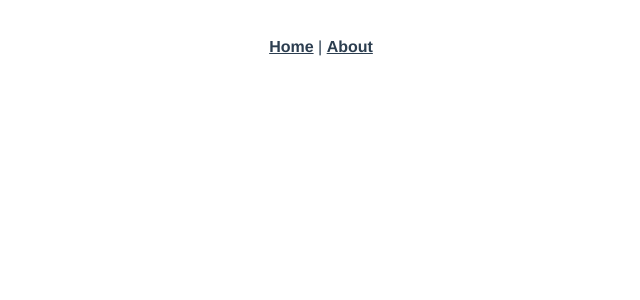
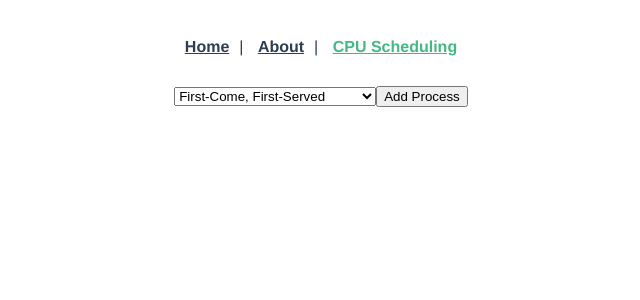
Before and after one commit to klvlb/project-cpu-scheduling, a Vue app in the folder client/: page /cpu-scheduling in a window 1280 px wide. Shown: the top 300 px of the page, without its empty margins (319-959 px from the left). Built offline with nearby package versions, Linux system fonts and the light colour scheme.

Commit message:
First attempt of component writing.

```diff
--- a/client/package.json
+++ b/client/package.json
@@ -37,7 +37,9 @@
     "parserOptions": {
       "parser": "babel-eslint"
     },
-    "rules": {}
+    "rules": {
+      "quotes": [2, "double", {"avoidEscape": true}]
+    }
   },
   "browserslist": [
     "> 1%",
--- a/client/public/index.html
+++ b/client/public/index.html
@@ -6,6 +6,7 @@
     <meta name="viewport" content="width=device-width,initial-scale=1.0">
     <link rel="icon" href="<%= BASE_URL %>favicon.ico">
     <title><%= htmlWebpackPlugin.options.title %></title>
+    <script src="https://cdn.jsdelivr.net/npm/vue/dist/vue.js"></script>
   </head>
   <body>
     <noscript>
--- a/client/src/App.vue
+++ b/client/src/App.vue
@@ -1,10 +1,11 @@
 <template>
   <div id="app">
     <div id="nav">
-      <router-link to="/">Home</router-link> |
-      <router-link to="/about">About</router-link>
+      <router-link to="/">Home</router-link>|
+      <router-link to="/about">About</router-link>|
+      <router-link to="/cpu-scheduling">CPU Scheduling</router-link>
     </div>
-    <router-view/>
+    <router-view />
   </div>
 </template>
 
@@ -23,6 +24,7 @@
   a {
     font-weight: bold;
     color: #2c3e50;
+    margin: 0 10px;
 
     &.router-link-exact-active {
       color: #42b983;
--- /dev/null
+++ b/client/src/components/CPUScheduling.vue
@@ -0,0 +1,58 @@
+<template>
+  <div>
+    <form method="post" id="algo-form">
+      <select id="algo" name="algo-list" form="algo-form">
+        <option value="fcfs">First-Come, First-Served</option>
+        <option value="sjf">Shortest Job First</option>
+        <option value="srtf">Shortest Remaining Time First</option>
+        <option value="rr">Round Robin</option>
+        <option value="ps">Priority Scheduling</option>
+      </select>
+      <button id="add-process-btn" @click="addProcess">Add Process</button>
+      <div id="process-add-container" style="visibility: hidden;">
+        <label>Arrival time</label>
+        <input id="arrival-time-input" />
+        <label>Burst time</label>
+        <input id="burst-time-input" />
+      </div>
+      <div id="process-list">{{ processes }}</div>
+    </form>
+  </div>
+</template>
+
+<script>
+const processListEl = document.getElementById("process-list");
+
+const processBtn = new Vue({
+  el: "#add-process-btn",
+  data: {
+    processes: [],
+  },
+  methods: {
+    addProcess: (e) => {
+      // e.target.nextSibling.append();
+      e.target.disable();
+      processListEl.style.visibility = "visible";
+      //   const elParent = processListEl.parentNode;
+      //   elParent.insertBefore();
+    },
+  },
+});
+
+export default processBtn;
+
+// export default {
+//   name: 'CPU Scheduling',
+// //   data: {
+// //     processes: [],
+// //   },
+//   methods: {
+//     addProcess(el) {
+//       // el.
+//     },
+//     mounted() {
+//       this.addProcess();
+//     },
+//   },
+// };
+</script>
--- a/client/src/components/HelloWorld.vue
+++ b/client/src/components/HelloWorld.vue
@@ -2,40 +2,80 @@
   <div class="hello">
     <h1>{{ msg }}</h1>
     <p>
-      For a guide and recipes on how to configure / customize this project,<br>
-      check out the
-      <a href="https://cli.vuejs.org" target="_blank" rel="noopener">vue-cli documentation</a>.
+      For a guide and recipes on how to configure / customize this project,
+      <br />check out the
+      <a
+        href="https://cli.vuejs.org"
+        target="_blank"
+        rel="noopener"
+      >vue-cli documentation</a>.
     </p>
     <h3>Installed CLI Plugins</h3>
     <ul>
-      <li><a href="https://github.com/vuejs/vue-cli/tree/dev/packages/%40vue/cli-plugin-babel" target="_blank" rel="noopener">babel</a></li>
-      <li><a href="https://github.com/vuejs/vue-cli/tree/dev/packages/%40vue/cli-plugin-eslint" target="_blank" rel="noopener">eslint</a></li>
+      <li>
+        <a
+          href="https://github.com/vuejs/vue-cli/tree/dev/packages/%40vue/cli-plugin-babel"
+          target="_blank"
+          rel="noopener"
+        >babel</a>
+      </li>
+      <li>
+        <a
+          href="https://github.com/vuejs/vue-cli/tree/dev/packages/%40vue/cli-plugin-eslint"
+          target="_blank"
+          rel="noopener"
+        >eslint</a>
+      </li>
     </ul>
     <h3>Essential Links</h3>
     <ul>
-      <li><a href="https://vuejs.org" target="_blank" rel="noopener">Core Docs</a></li>
-      <li><a href="https://forum.vuejs.org" target="_blank" rel="noopener">Forum</a></li>
-      <li><a href="https://chat.vuejs.org" target="_blank" rel="noopener">Community Chat</a></li>
-      <li><a href="https://twitter.com/vuejs" target="_blank" rel="noopener">Twitter</a></li>
-      <li><a href="https://news.vuejs.org" target="_blank" rel="noopener">News</a></li>
+      <li>
+        <a href="https://vuejs.org" target="_blank" rel="noopener">Core Docs</a>
+      </li>
+      <li>
+        <a href="https://forum.vuejs.org" target="_blank" rel="noopener">Forum</a>
+      </li>
+      <li>
+        <a href="https://chat.vuejs.org" target="_blank" rel="noopener">Community Chat</a>
+      </li>
+      <li>
+        <a href="https://twitter.com/vuejs" target="_blank" rel="noopener">Twitter</a>
+      </li>
+      <li>
+        <a href="https://news.vuejs.org" target="_blank" rel="noopener">News</a>
+      </li>
     </ul>
     <h3>Ecosystem</h3>
     <ul>
-      <li><a href="https://router.vuejs.org" target="_blank" rel="noopener">vue-router</a></li>
-      <li><a href="https://vuex.vuejs.org" target="_blank" rel="noopener">vuex</a></li>
-      <li><a href="https://github.com/vuejs/vue-devtools#vue-devtools" target="_blank" rel="noopener">vue-devtools</a></li>
-      <li><a href="https://vue-loader.vuejs.org" target="_blank" rel="noopener">vue-loader</a></li>
-      <li><a href="https://github.com/vuejs/awesome-vue" target="_blank" rel="noopener">awesome-vue</a></li>
+      <li>
+        <a href="https://router.vuejs.org" target="_blank" rel="noopener">vue-router</a>
+      </li>
+      <li>
+        <a href="https://vuex.vuejs.org" target="_blank" rel="noopener">vuex</a>
+      </li>
+      <li>
+        <a
+          href="https://github.com/vuejs/vue-devtools#vue-devtools"
+          target="_blank"
+          rel="noopener"
+        >vue-devtools</a>
+      </li>
+      <li>
+        <a href="https://vue-loader.vuejs.org" target="_blank" rel="noopener">vue-loader</a>
+      </li>
+      <li>
+        <a href="https://github.com/vuejs/awesome-vue" target="_blank" rel="noopener">awesome-vue</a>
+      </li>
     </ul>
   </div>
 </template>
 
 <script>
 export default {
-  name: 'HelloWorld',
+  name: "HelloWorld",
   props: {
-    msg: String,
-  },
+    msg: String
+  }
 };
 </script>
 
--- /dev/null
+++ b/client/src/components/Home.vue
@@ -0,0 +1,14 @@
+<template>
+  <div>
+    <p>{{ msg }}</p>
+  </div>
+</template>
+
+<script>
+export default {
+  name: "Scheduling",
+  //   components: {
+  //     HelloWorld,
+  //   },
+};
+</script>
--- a/client/src/router/index.js
+++ b/client/src/router/index.js
@@ -1,27 +1,25 @@
-import Vue from 'vue';
-import VueRouter from 'vue-router';
-import Home from '../views/Home.vue';
+import Vue from "vue";
+import VueRouter from "vue-router";
+import Home from "../components/Home.vue";
+import Scheduling from "../components/CPUScheduling.vue";
 
 Vue.use(VueRouter);
 
 const routes = [
   {
-    path: '/',
-    name: 'Home',
+    path: "/",
+    name: "Home",
     component: Home,
   },
   {
-    path: '/about',
-    name: 'About',
-    // route level code-splitting
-    // this generates a separate chunk (about.[hash].js) for this route
-    // which is lazy-loaded when the route is visited.
-    component: () => import(/* webpackChunkName: "about" */ '../views/About.vue'),
+    path: "/cpu-scheduling",
+    name: "Scheduling",
+    component: Scheduling,
   },
 ];
 
 const router = new VueRouter({
-  mode: 'history',
+  mode: "history",
   base: process.env.BASE_URL,
   routes,
 });
--- a/client/src/views/About.vue
+++ /dev/null
@@ -1,5 +0,0 @@
-<template>
-  <div class="about">
-    <h1>This is an about page</h1>
-  </div>
-</template>
--- a/client/src/views/Home.vue
+++ /dev/null
@@ -1,18 +0,0 @@
-<template>
-  <div class="home">
-    <img alt="Vue logo" src="../assets/logo.png">
-    <HelloWorld msg="Welcome to Your Vue.js App"/>
-  </div>
-</template>
-
-<script>
-// @ is an alias to /src
-import HelloWorld from '@/components/HelloWorld.vue';
-
-export default {
-  name: 'Home',
-  components: {
-    HelloWorld,
-  },
-};
-</script>
```
Also changed, not shown: client/src/main.js (+4 -4 lines), 1 other file (tests, documents, lock files or other folders).
